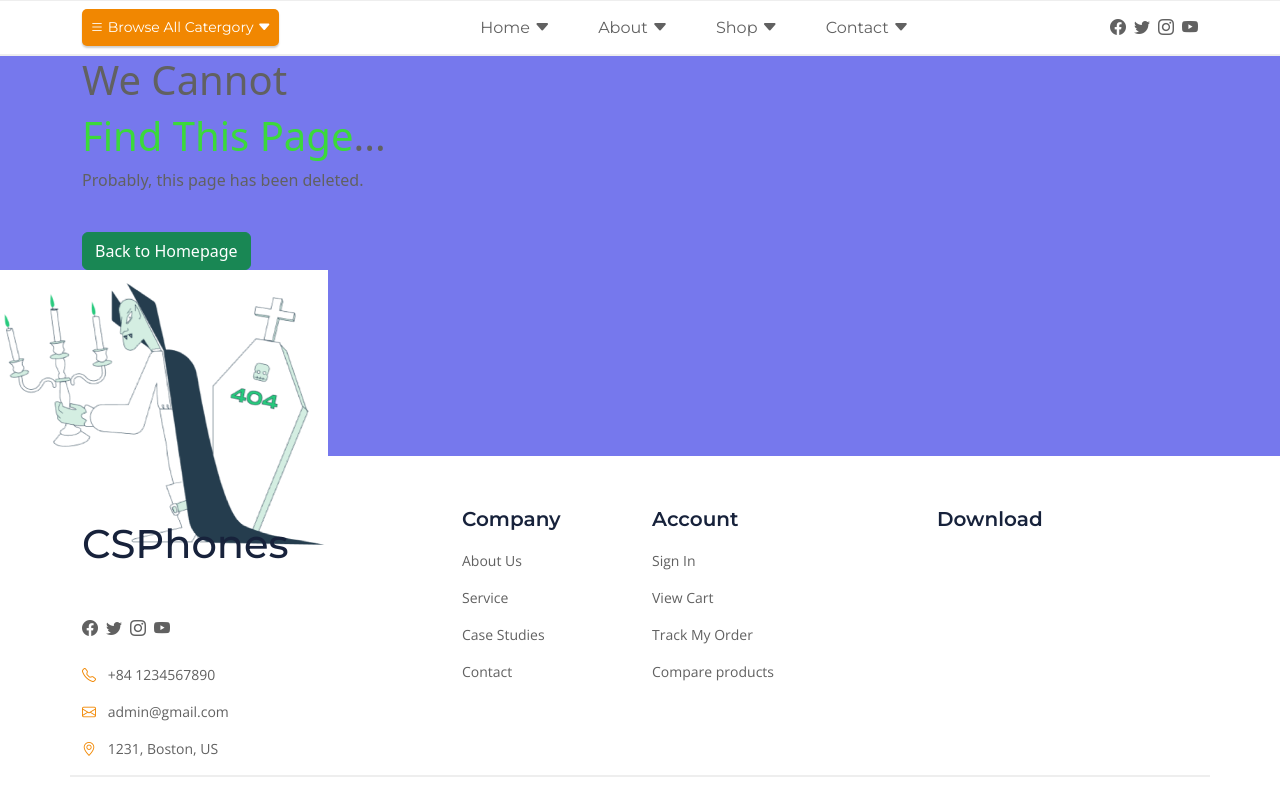
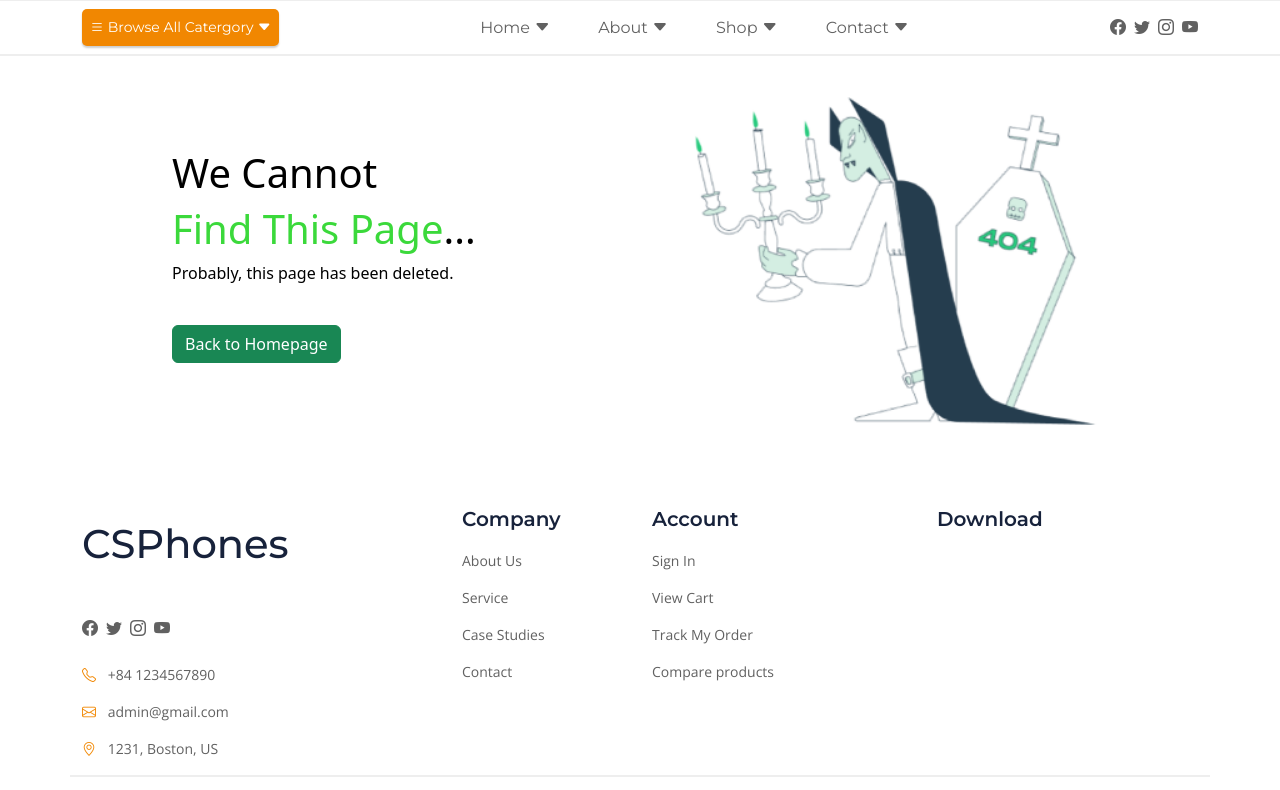
Before and after one commit to phuoctai1644/electronic-ecommerce-web, a PHP site: page /error.html in a window 1280 px wide. Shown: the part 101-891 px from the top of the page. Run offline with PHP 8.4, Linux system fonts and the light colour scheme; some libraries are stand-ins or nearby versions.

Commit message:
update css

```diff
--- a/style.css
+++ b/style.css
@@ -175,3 +175,36 @@
 }
 
 /*# sourceMappingURL=style.css.map */
+
+.secondary-color-bg{
+  display: flex;
+  align-items: center;
+  align-content: center;
+  margin-left: auto;
+  margin-right: auto;
+  text-align: center;
+  color: white;
+}
+.error-page{
+  display: grid;
+  grid-template-columns: 50% 50%;
+  background-color: white;
+  color: black;
+}
+.error-page .container{
+  text-align: left;
+  margin-left: 25%;
+}
+.error-page .error-img{
+  display: flex;
+  align-items: center;
+  align-content: center;
+  margin-left: 50px;
+}
+.error-page .error-img img{
+  height: 350px;
+}
+.success{
+  background-color: rgb(184, 244, 205);
+  color: black;
+}
```
